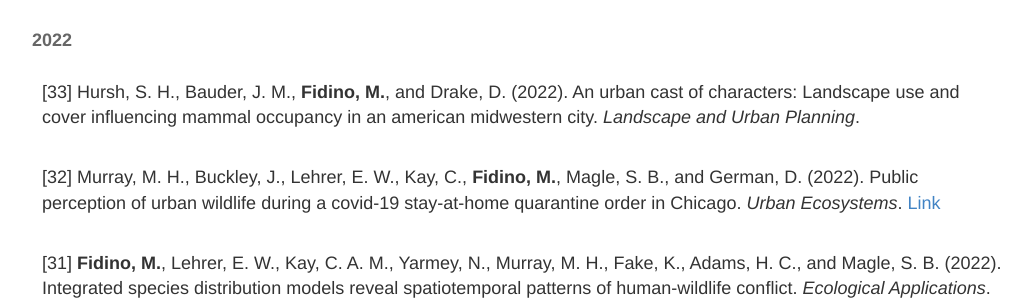
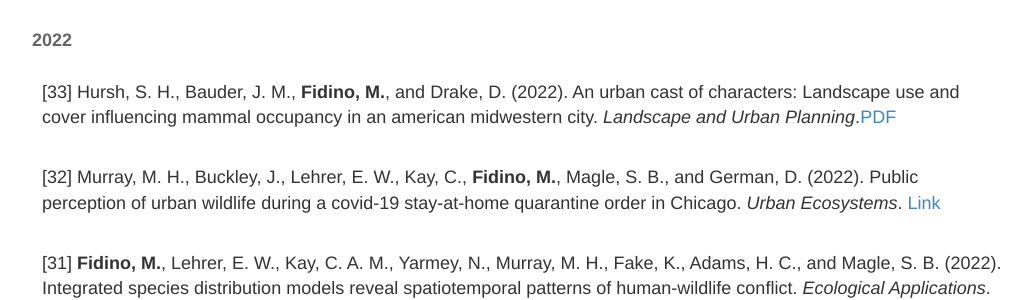
Before and after one commit to mfidino/mfidino.github.io, a Jekyll site: the page built from publications.md, in a window 1280 px wide and 900 px high, scrolled down 363 px. Shown: the part 153-453 px from the top of the window, without its empty margins (118-1149 px from the left). Built offline with Jekyll 4.4.1, drawn with Linux system fonts in a browser that asks for light colours.

Commit message:
added pdf

```diff
--- a/publications.md
+++ b/publications.md
@@ -18,7 +18,7 @@
 
 #### 2022
 
-[33] Hursh, S. H., Bauder, J. M., **Fidino, M.**, and Drake, D. (2022). An urban cast of characters: Landscape use and cover influencing mammal occupancy in an american midwestern city. *Landscape and Urban Planning*.
+[33] Hursh, S. H., Bauder, J. M., **Fidino, M.**, and Drake, D. (2022). An urban cast of characters: Landscape use and cover influencing mammal occupancy in an american midwestern city. *Landscape and Urban Planning*.[PDF]((../public/Hursh_2022.pdf))
 
 [32] Murray, M. H., Buckley, J., Lehrer, E. W., Kay, C., **Fidino, M.**, Magle, S. B., and German, D. (2022). Public perception of urban wildlife during a covid-19 stay-at-home quarantine order in Chicago. *Urban Ecosystems*. [Link](https://link.springer.com/article/10.1007/s11252-022-01284-x)
 
```
Also changed, not shown: 1 other file.
